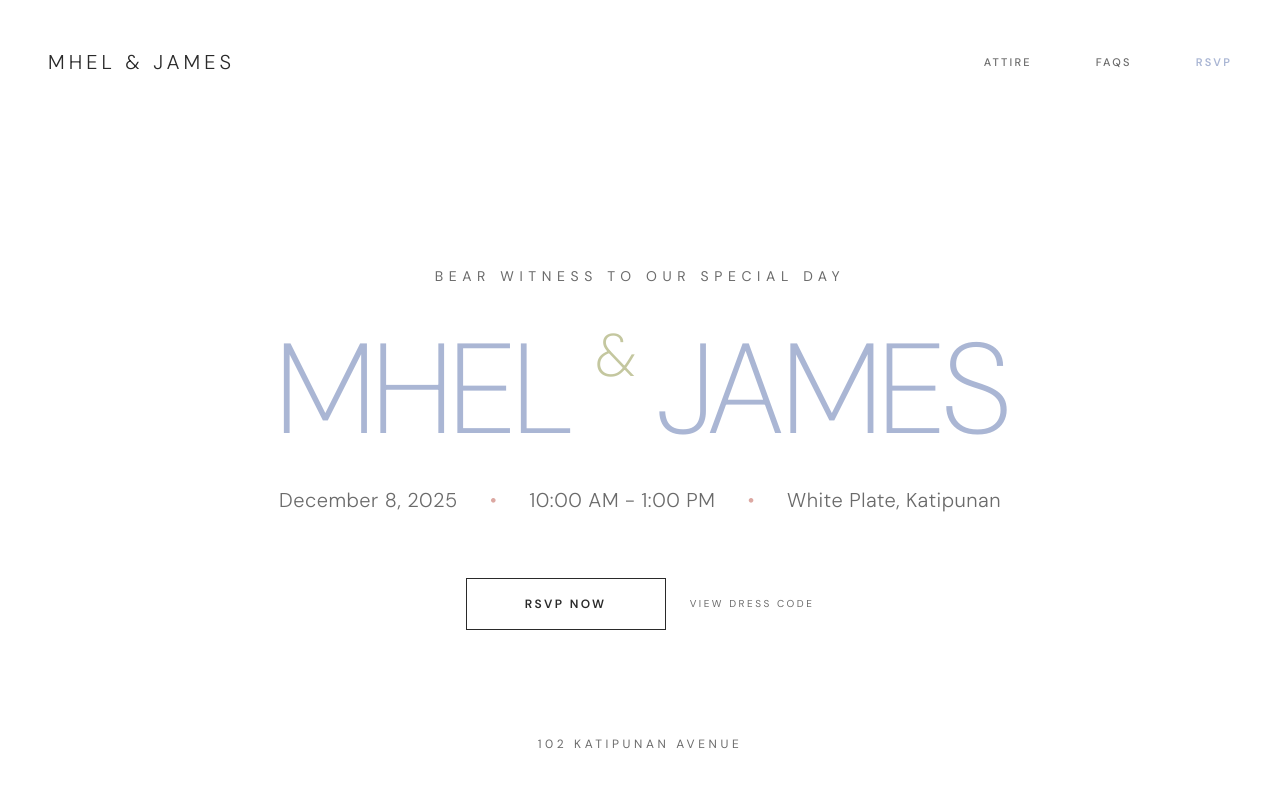
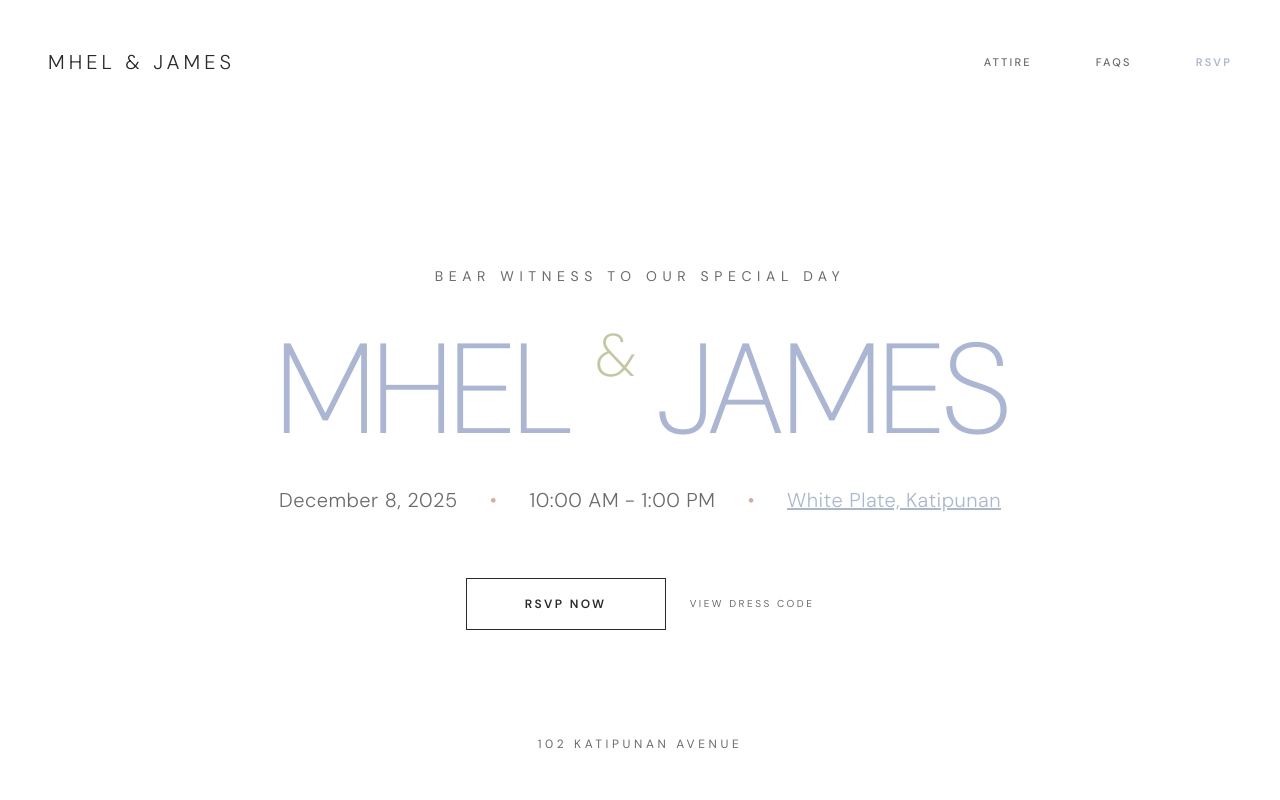
Before and after one commit to fullsnackdevj/RSVP, a website: page index.html in a window 1280 px wide. Shown: the top 800 px of the page. Drawn offline with nearby package versions, Linux system fonts and the light colour scheme; grey boxes are pictures that could not be loaded.

Commit message:
fix: update RSVP location to include a clickable link for directions

```diff
--- a/index.html
+++ b/index.html
@@ -200,13 +200,16 @@
         <div
           class="flex flex-col md:flex-row items-center justify-center gap-4 md:gap-8 text-min-gray font-light text-lg md:text-xl tracking-wide mb-16">
           <span>December 8, 2025</span>
-          <!-- Updated date -->
           <span class="hidden md:inline text-min-rose">•</span>
           <span>10:00 AM - 1:00 PM</span>
-          <!-- Updated time -->
           <span class="hidden md:inline text-min-rose">•</span>
-          <span>White Plate, Katipunan</span>
-          <!-- Updated location -->
+          <a
+            href="https://maps.app.goo.gl/yu4q273K8VYgJusY8"
+            target="_blank"
+            rel="noopener noreferrer"
+            class="text-min-charcoal hover:text-min-sage underline">
+            White Plate, Katipunan
+          </a>
         </div>
 
         <div
```
